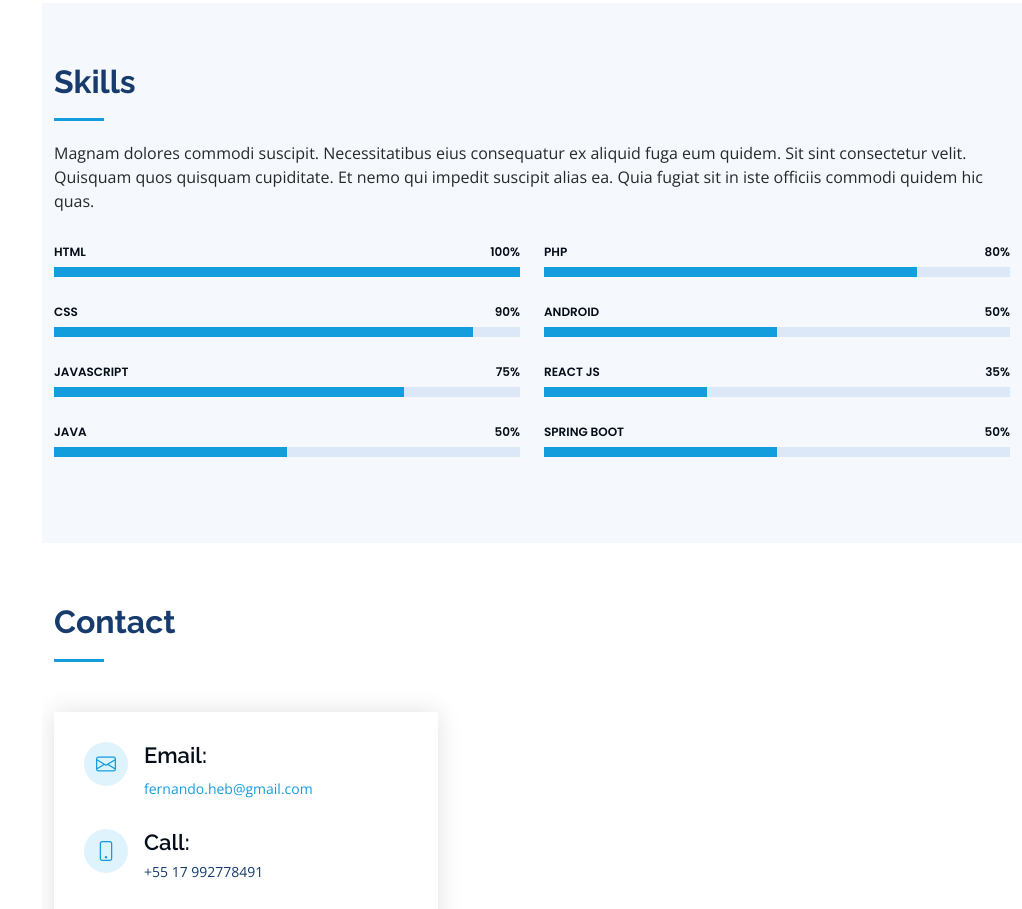
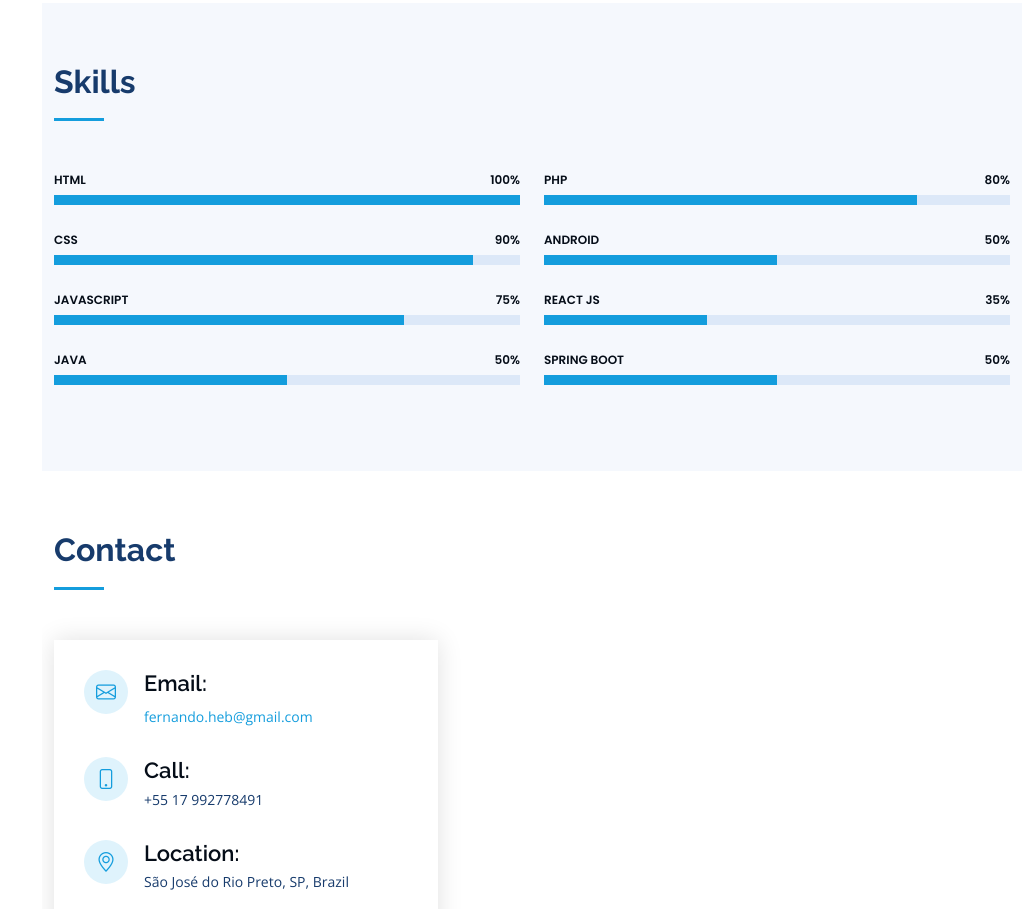
Before and after one commit to fernandoheb/fernandoheb.github.io, a plain HTML site: page index.html in a window 1280 px wide. Shown: the part 1328-2237 px from the top of the page, without its empty margins (258-1280 px from the left). Drawn offline with nearby package versions, Linux system fonts and the light colour scheme; some icons are missing; files whose address does not match are found by name.

Commit message:
hide missing content

```diff
--- a/index.html
+++ b/index.html
@@ -224,7 +224,7 @@
 
         <div class="section-title">
           <h2>Skills</h2>
-          <p>Magnam dolores commodi suscipit. Necessitatibus eius consequatur ex aliquid fuga eum quidem. Sit sint
+          <p class="d-none">Magnam dolores commodi suscipit. Necessitatibus eius consequatur ex aliquid fuga eum quidem. Sit sint
             consectetur velit. Quisquam quos quisquam cupiditate. Et nemo qui impedit suscipit alias ea. Quia fugiat sit
             in iste officiis commodi quidem hic quas.</p>
         </div>
```
